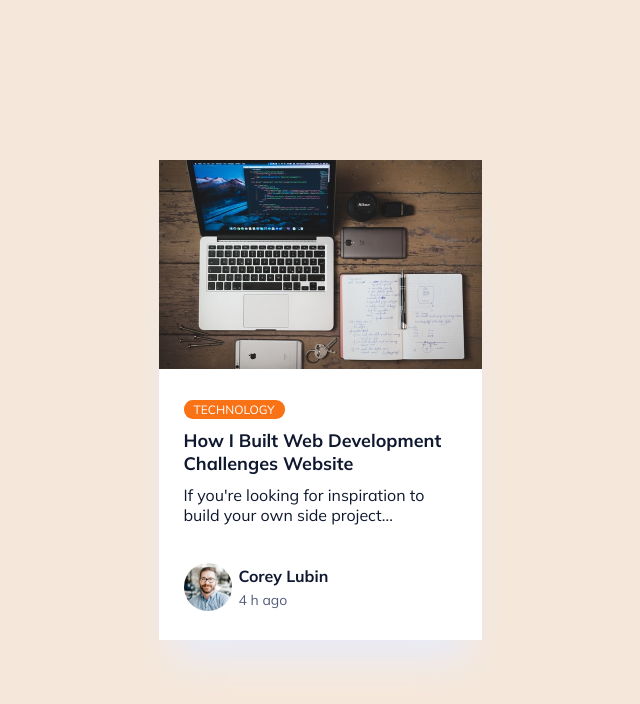
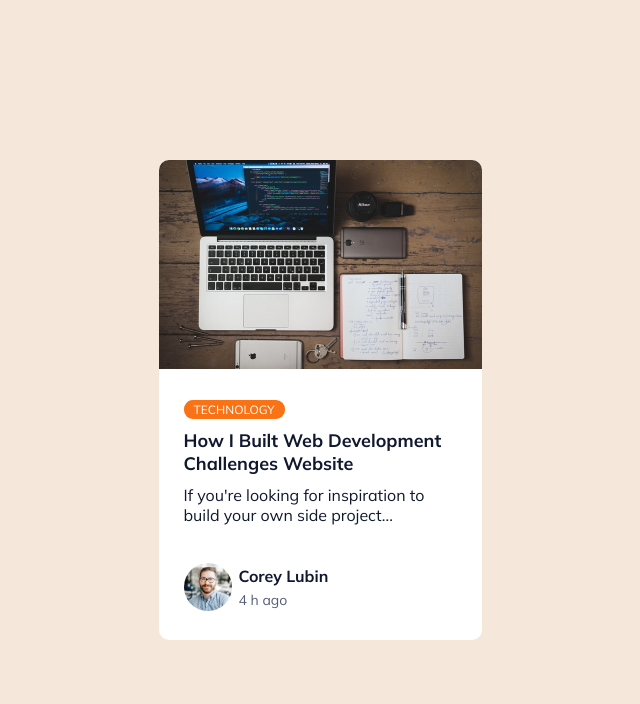
Before and after one commit to WhyDoJo/card, a plain HTML site: page index.html in a window 1280 px wide. Shown: the whole page, without its empty margins (320-960 px from the left). Drawn offline with Linux system fonts and the light colour scheme.

Commit message:
add border

```diff
--- a/assets/css/style.css
+++ b/assets/css/style.css
@@ -21,6 +21,10 @@ body {
   background-color: #f5e7da;
 }
 
+img {
+  max-width: 100%;
+}
+
 .list-reset {
   margin: 0;
   padding: 0;
@@ -36,6 +40,11 @@ body {
 }
 
 .hero__item {
+  border-radius: 10px;
+  background-color: #ffffff;
+}
+
+.hero__card {
   max-width: 323px;
   min-height: 471px;
   background-color: #ffffff;
@@ -45,6 +54,7 @@ body {
 .hero-card__img {
   max-width: 323px;
   min-height: 209px;
+  border-radius: 10px 10px 0px 0px;
 }
 
 .hero-card__content {
```
